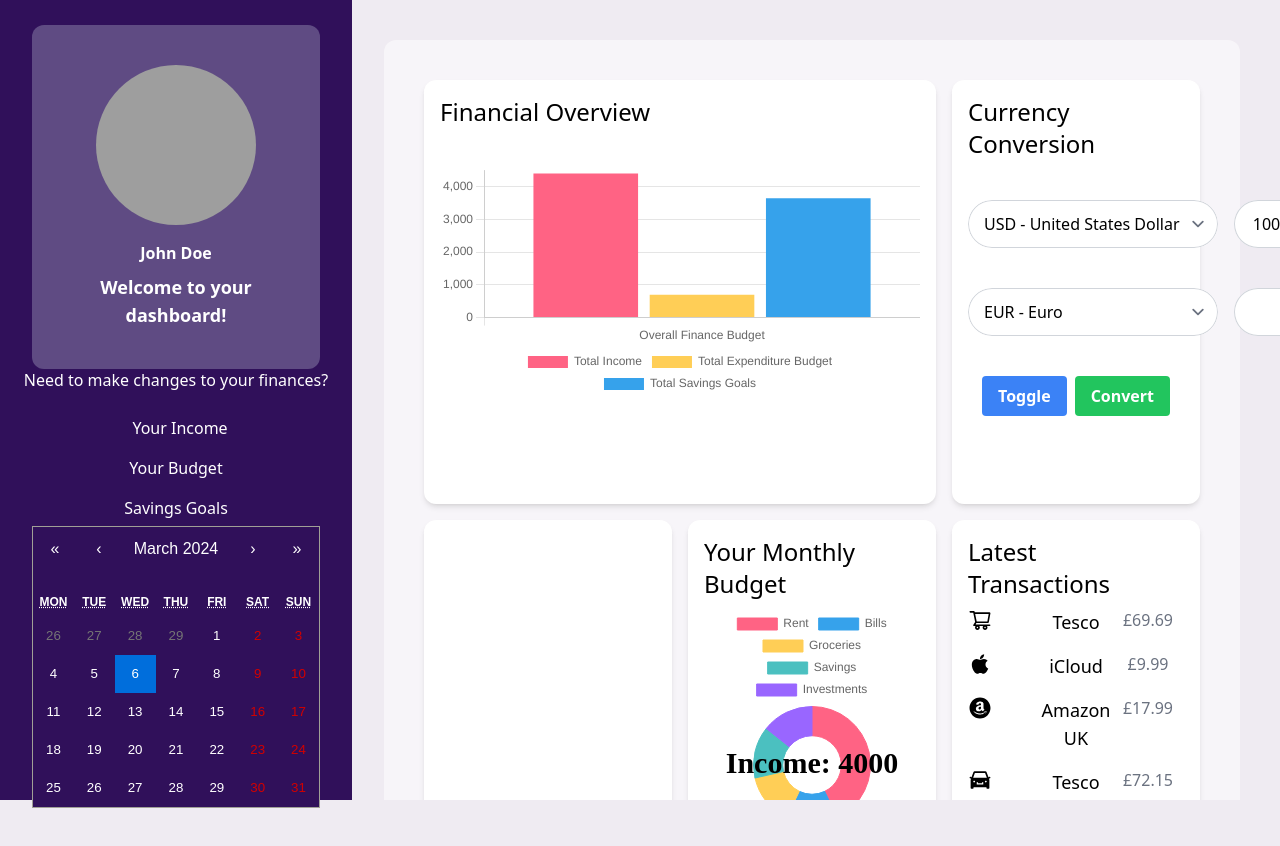
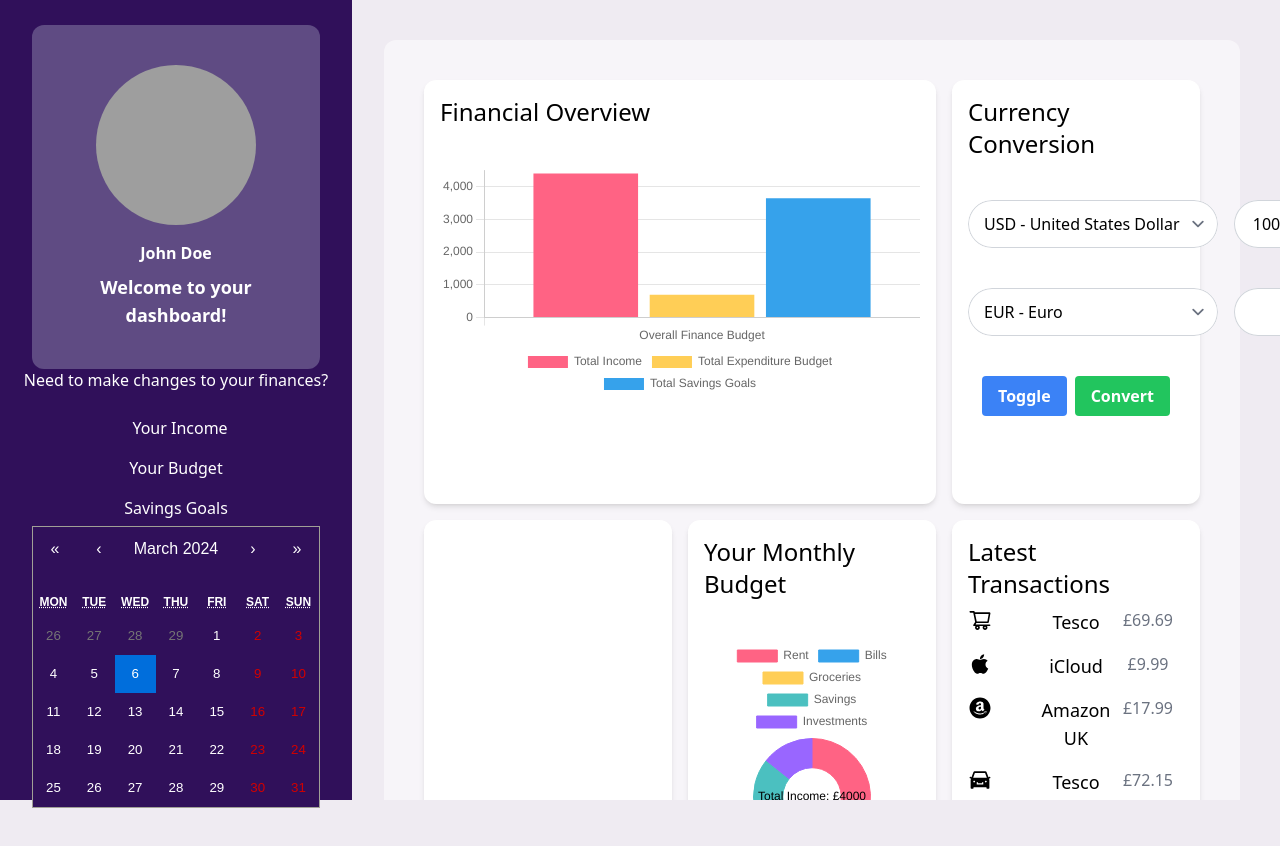
Before and after one commit to MrKatrish/insight_wallet, a React (Vite) app: page /dashboard in a window 1280 px wide. Shown: the top 846 px of the page. Built offline with nearby package versions, Linux system fonts and the light colour scheme; grey boxes are pictures that could not be loaded.

Commit message:
added spacing mt from pie to title and decreased income font size

```diff
--- a/src/components/ChartPie.jsx
+++ b/src/components/ChartPie.jsx
@@ -42,16 +42,16 @@ const doughnutLabel = {
         //text
         ctx.save();
         ctx.textAlign = 'center';
-        ctx.font = 'bold 30px san-serif';
+        ctx.font = '50px';
         ctx.fillStyle = 'black';
         ctx.textBaseline = 'middle';
-        ctx.fillText(`Income: ${userData.salary}`, centerX, centerY);
+        ctx.fillText(`Total Income: £${userData.salary}`, centerX, centerY);
 }
 }
 
 function Chart () {
     return (
-        <Doughnut data={data} plugins={[doughnutLabel]} />
+        <Doughnut className="mt-10" data={data} plugins={[doughnutLabel]} />
     )
 }
 
```
